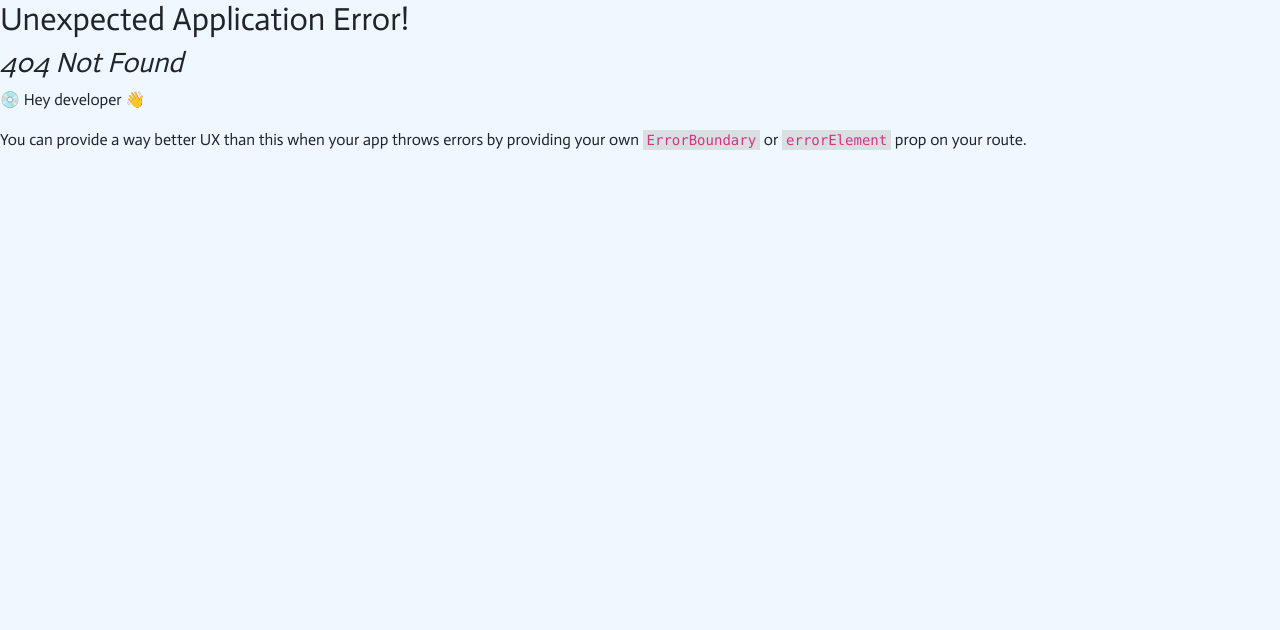
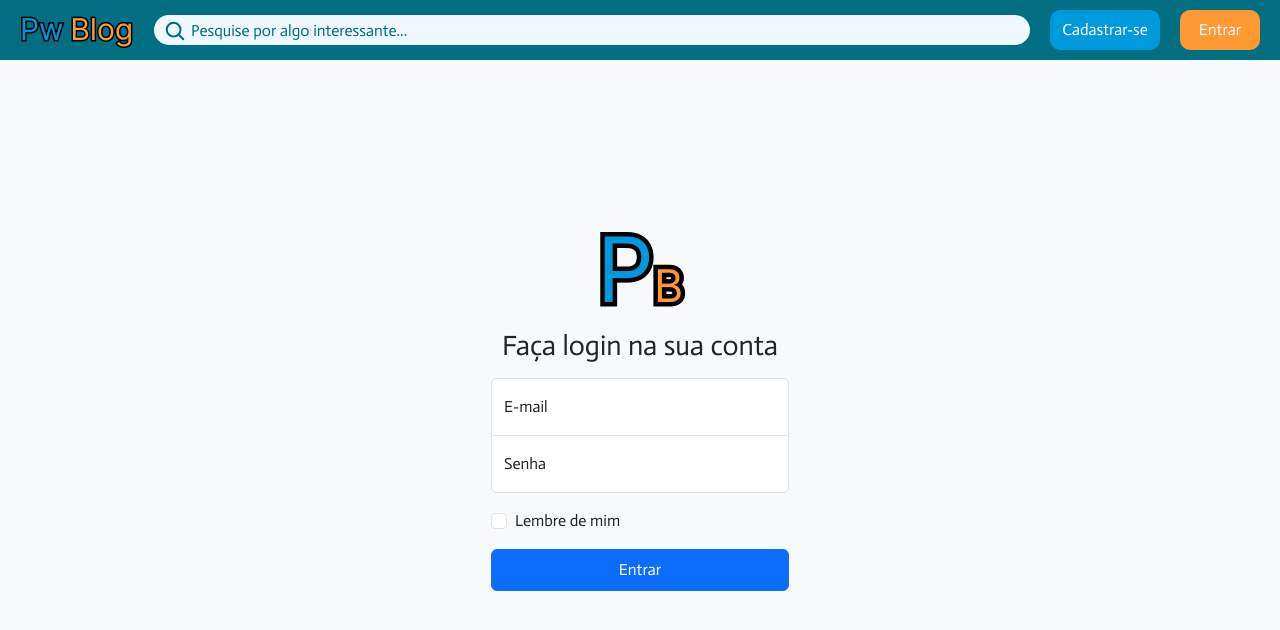
Before and after one commit to KevinWillyan456/purchaseway-blog, a React (Vite) app: page /login in a window 1280 px wide. Before the commit this address had no page. Shown: the top 630 px of the page. Built offline with nearby package versions, Linux system fonts and the light colour scheme.

Commit message:
feat: criação da página de login

```diff
--- a/src/components/header/Header.css
+++ b/src/components/header/Header.css
@@ -80,6 +80,9 @@
     font-size: 16px;
     border: none;
     cursor: pointer;
+    display: flex;
+    align-items: center;
+    justify-content: center;
 }
 .header .container .header-btn-login:hover {
     background-color: var(--color-dark-orange);
--- a/src/components/header/Header.tsx
+++ b/src/components/header/Header.tsx
@@ -33,7 +33,9 @@ function Header() {
                 <Link to="/singin" className="header-btn-register">
                     Cadastrar-se
                 </Link>
-                <button className="header-btn-login">Entrar</button>
+                <Link to="/login" className="header-btn-login">
+                    Entrar
+                </Link>
             </div>
         </header>
     );
--- /dev/null
+++ b/src/components/mainlogin/MainLogin.css
@@ -0,0 +1,32 @@
+.form-signin {
+    max-width: 330px;
+    padding: 1rem;
+}
+
+.form-signin .form-floating:focus-within {
+    z-index: 2;
+}
+
+.form-signin input[type="email"] {
+    margin-bottom: -1px;
+    border-top-left-radius: 5px;
+    border-top-right-radius: 5px;
+    border-bottom-left-radius: 0;
+    border-bottom-right-radius: 0;
+}
+
+.form-signin input[type="password"] {
+    margin-bottom: 10px;
+    border-top-left-radius: 0;
+    border-top-right-radius: 0;
+}
+.main-singin {
+    height: 100vh;
+}
+.main-singin-logo {
+    width: 100%;
+    text-align: center;
+}
+.main-singin-create-account {
+    text-align: center;
+}
--- /dev/null
+++ b/src/components/mainlogin/MainLogin.tsx
@@ -0,0 +1,63 @@
+import "./MainLogin.css";
+
+function MainLogin() {
+    return (
+        <main className="d-flex align-items-center bg-body-tertiary main-singin">
+            <section className="form-signin w-100 m-auto">
+                <form>
+                    <div className="main-singin-logo">
+                        <img
+                            src="/purchaseway-blog-favicon-medium.png"
+                            alt="logo"
+                        />
+                    </div>
+                    <h1 className="h3 mb-3 fw-normal main-singin-create-account">
+                        Faça login na sua conta
+                    </h1>
+
+                    <div className="form-floating">
+                        <input
+                            type="email"
+                            className="form-control"
+                            id="floatingInput"
+                            placeholder="name@example.com"
+                        />
+                        <label htmlFor="floatingInput">E-mail</label>
+                    </div>
+                    <div className="form-floating">
+                        <input
+                            type="password"
+                            className="form-control"
+                            id="floatingPassword"
+                            placeholder="Password"
+                        />
+                        <label htmlFor="floatingPassword">Senha</label>
+                    </div>
+
+                    <div className="form-check text-start my-3">
+                        <input
+                            className="form-check-input"
+                            type="checkbox"
+                            value="remember-me"
+                            id="flexCheckDefault"
+                        />
+                        <label
+                            className="form-check-label"
+                            htmlFor="flexCheckDefault"
+                        >
+                            Lembre de mim
+                        </label>
+                    </div>
+                    <button
+                        className="btn btn-primary w-100 py-2"
+                        type="submit"
+                    >
+                        Entrar
+                    </button>
+                </form>
+            </section>
+        </main>
+    );
+}
+
+export default MainLogin;
--- a/src/main.tsx
+++ b/src/main.tsx
@@ -6,6 +6,7 @@ import "./index.css";
 import Home from "./pages/Home";
 import Dashboard from "./pages/Dashboard";
 import SingIn from "./pages/SingIn";
+import Login from "./pages/Login";
 
 const router = createBrowserRouter([
     {
@@ -20,6 +21,10 @@ const router = createBrowserRouter([
         path: "singin",
         element: <SingIn />,
     },
+    {
+        path: "login",
+        element: <Login />,
+    },
 ]);
 
 ReactDOM.createRoot(document.getElementById("root")!).render(
--- /dev/null
+++ b/src/pages/Login.tsx
@@ -0,0 +1,13 @@
+import Header from "../components/header/Header";
+import MainLogin from "../components/mainlogin/MainLogin";
+
+function Login() {
+    return (
+        <>
+            <Header />
+            <MainLogin />
+        </>
+    );
+}
+
+export default Login;
```
